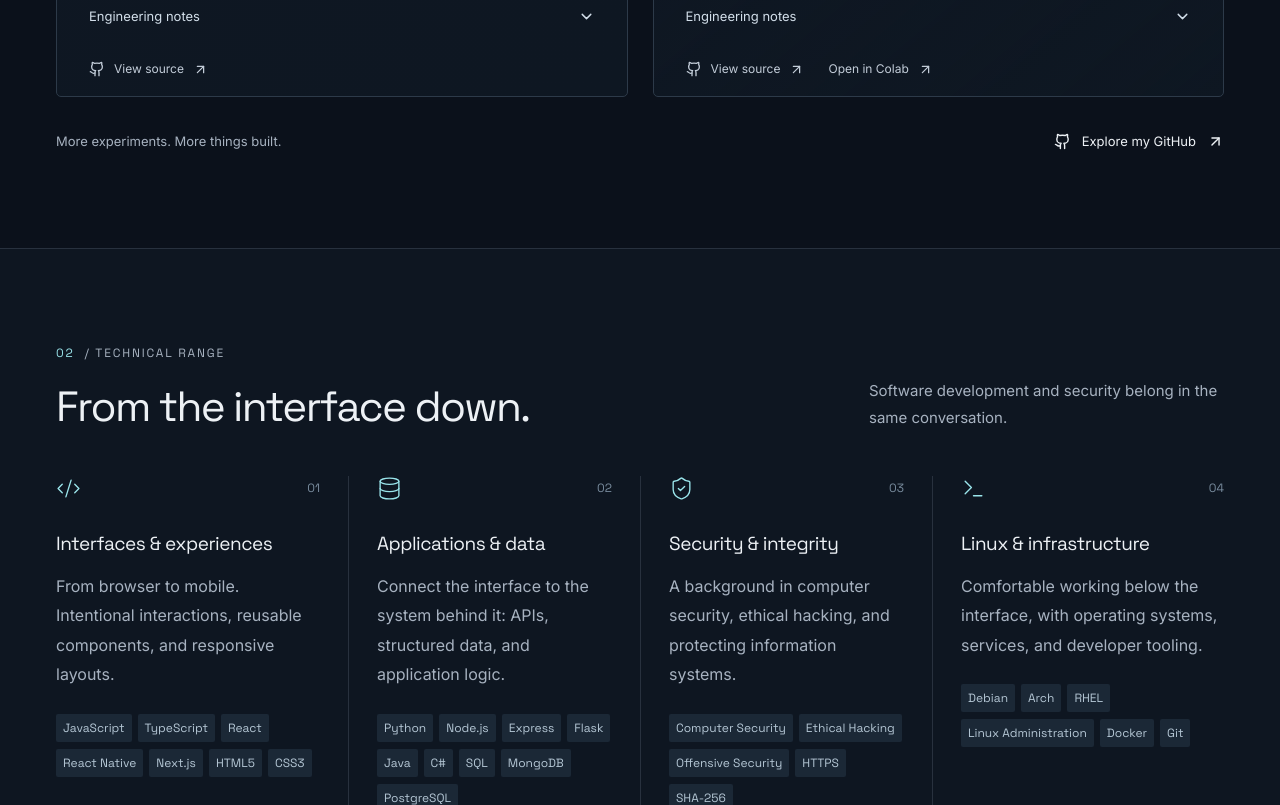
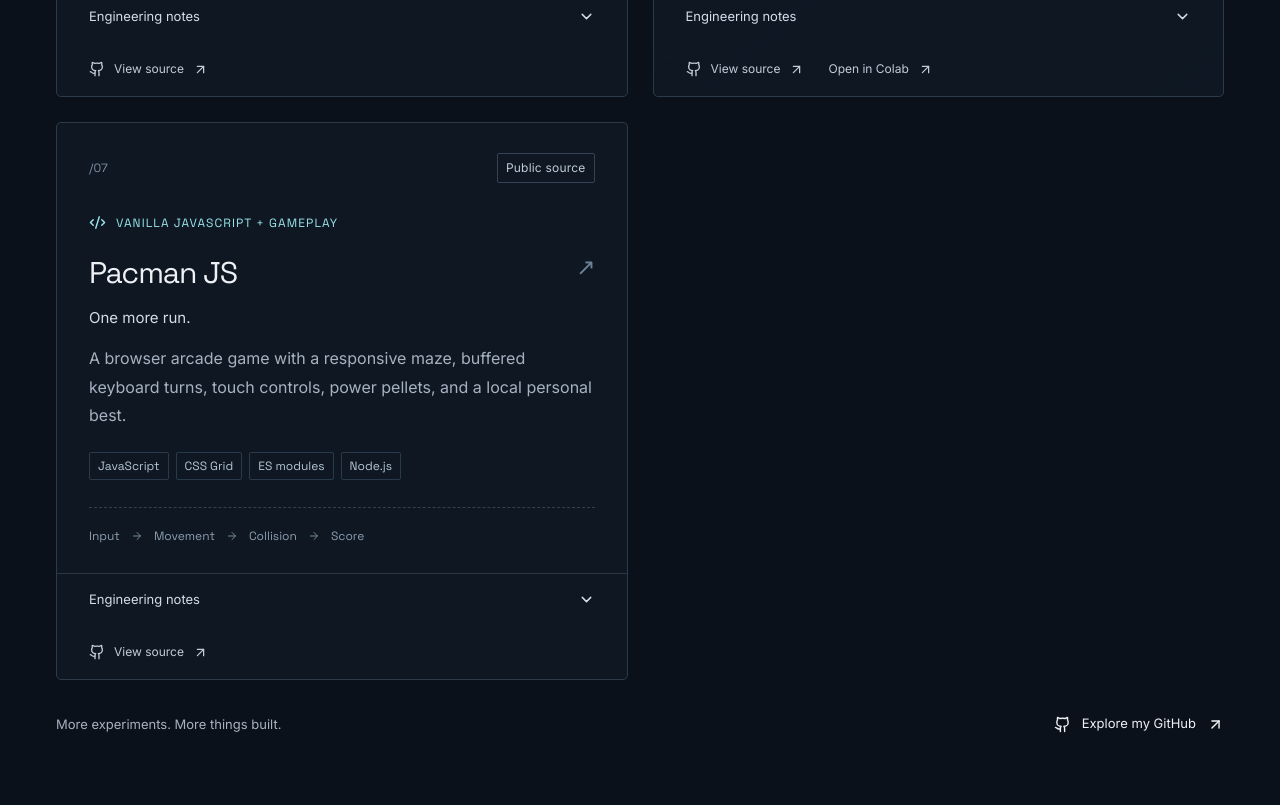
Before and after one commit to Breedlove-Jason/jason-breedlove-portfolio, a React (Vite) app: page / in a window 1280 px wide. Shown: the part 2780-3585 px from the top of the page. Built offline with nearby package versions, Linux system fonts and the light colour scheme.

Commit message:
Add modernized Pacman JS portfolio entry

```diff
--- a/src/components/Projects.tsx
+++ b/src/components/Projects.tsx
@@ -33,6 +33,7 @@ const icons: Record<string, LucideIcon> = {
   envranger: Terminal,
   productstore: Braces,
   reuters: Database,
+  pacman: Code2,
 };
 
 function ProjectDetails({ project }: { project: Project }) {
--- a/src/data/projects.ts
+++ b/src/data/projects.ts
@@ -90,4 +90,16 @@ export const projects: Project[] = [
     source: 'https://github.com/Breedlove-Jason/reuters-similarity-lab',
     notebook: 'https://colab.research.google.com/github/Breedlove-Jason/reuters-similarity-lab/blob/master/notebooks/reuters_similarity.ipynb',
   },
+  {
+    id: 'pacman', number: '07', title: 'Pacman JS', category: 'Developer tools',
+    kind: 'VANILLA JAVASCRIPT + GAMEPLAY', status: 'Public source',
+    headline: 'One more run.',
+    description: 'A browser arcade game with a responsive maze, buffered keyboard turns, touch controls, power pellets, and a local personal best.',
+    stack: ['JavaScript', 'CSS Grid', 'ES modules', 'Node.js'],
+    problem: 'Keep movement, collisions, and restarts predictable while making a classic maze playable across screen sizes.',
+    implementation: 'Preserves the original maze and CSS characters. Finite ghost movement avoids blocked loops, pellets resolve before collisions, and a single input handler survives restarts. A dependency-free build replaces the original Parcel toolchain.',
+    boundary: 'An unofficial educational tribute. Ghosts use simple randomized movement. Source and automated checks are available; public deployment and browser gameplay verification are pending.',
+    diagram: ['Input', 'Movement', 'Collision', 'Score'],
+    source: 'https://github.com/Breedlove-Jason/pacman-js',
+  },
 ];
```
